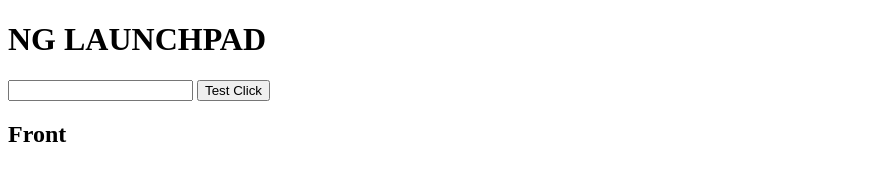
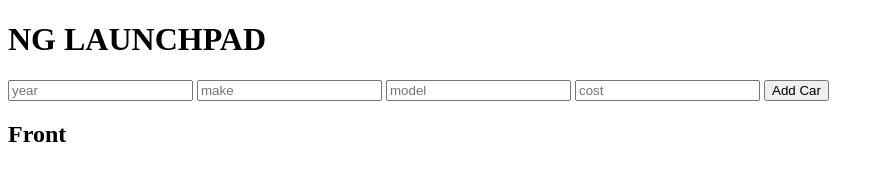
Before and after one commit to helenajblack/ng_launchPad, a website: page views/index.html in a window 1280 px wide. Shown: the whole page, without its empty margins (0-884 px from the left). Drawn offline with Linux system fonts and the light colour scheme; files that its build step writes are made by us from their sources; files whose address does not match are found by name.

Commit message:
first commit

```diff
--- a/public/scripts/ngLaunchPad.js
+++ b/public/scripts/ngLaunchPad.js
@@ -8,6 +8,10 @@ myApp.controller('AngularIntro', function() {
   var vm = this;
 
   vm.showFront = true;
+
+  vm.addCar = function() {
+    console.log('in vm.addCar');
+  };
 
   vm.testClick = function() {
     vm.output = "You typed: " + vm.userInput;
--- a/views/index.html
+++ b/views/index.html
@@ -12,9 +12,11 @@
 <body ng-app="myApp">
   <h1>NG LAUNCHPAD</h1>
   <div ng-controller="AngularIntro as ai">
-    <!-- the first thing will always be referred to as the controller name, as specifies that you'll be referring to it as something else, ai is the nickname you're giving it  -->
-    <input type='text' ng-model='ai.userInput' />
-    <button ng-click="ai.testClick()">Test Click</button>
+    <input type="number" ng-model="ai.yearIn" placeholder="year" />
+    <input type="text" ng-model="ai.makeIn" placeholder="make" />
+    <input type="text" ng-model="ai.modelIn" placeholder="model" />
+    <input type="number" ng-model="ai.costIn" placeholder="cost" />
+    <button ng-click="ai.addCar()">Add Car</button>
     <p> {{ai.output}}</p>
     <h2 ng-show="ai.showFront" ng-click="ai.toggleShow()">Front</h2>
     <h2 ng-hide="ai.showFront" ng-click="ai.toggleShow()">Back</h2>
```
